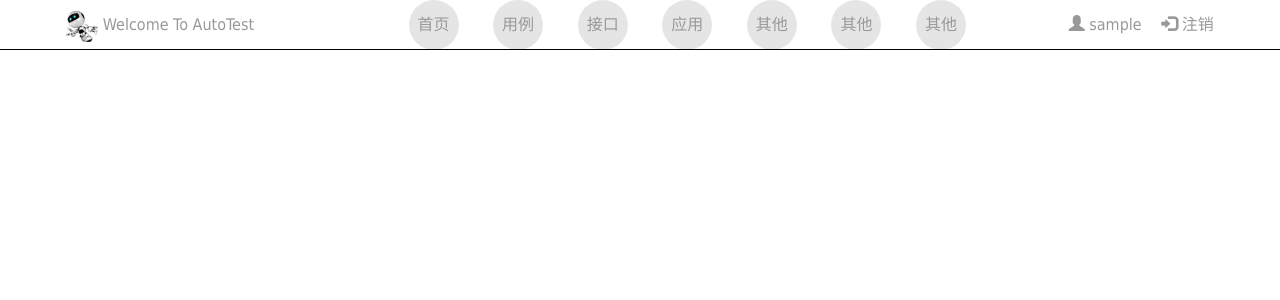
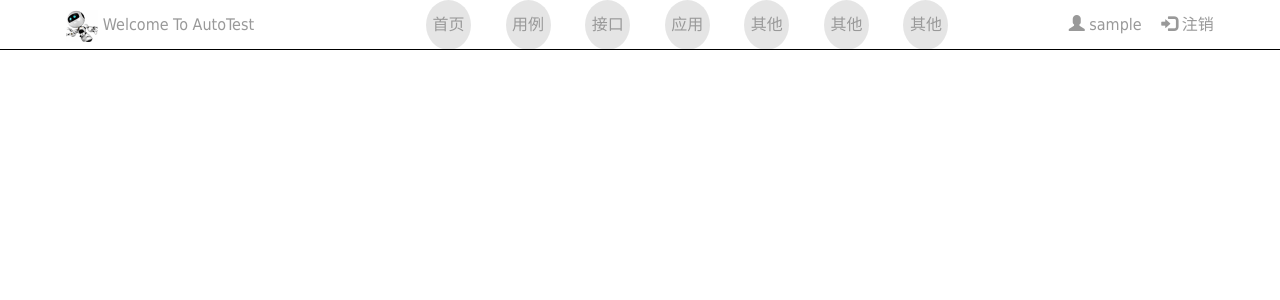
Before and after one commit to yinuo100823/Family-AutoTest, a Flask app: page /auto/text/case/list in a window 1280 px wide. Shown: the top 300 px of the page. Run offline with Flask 2, Linux system fonts and the light colour scheme; the visitor is signed in with stand-in values (Sample User, id 1); data comes from the database, SQL or seed files in the repository; data that the repository does not hold is empty; some libraries are stand-ins or nearby versions.

```diff
--- a/app/static/css/base.css
+++ b/app/static/css/base.css
@@ -38,11 +38,13 @@
 }
 #header .header-center .header-center-c ul li{
     display: inline-block;
-    width: 5rem;
+    width: 4.5rem;
     height: 5rem;
     border-radius: 50%;
     margin-left: 3rem;
     background-color: rgba(0,0,0,.1);
+    vertical-align: center;
+    box-sizing: border-box;
 }
 /*右侧*/
 #header .header-center .header-center-r{
```
